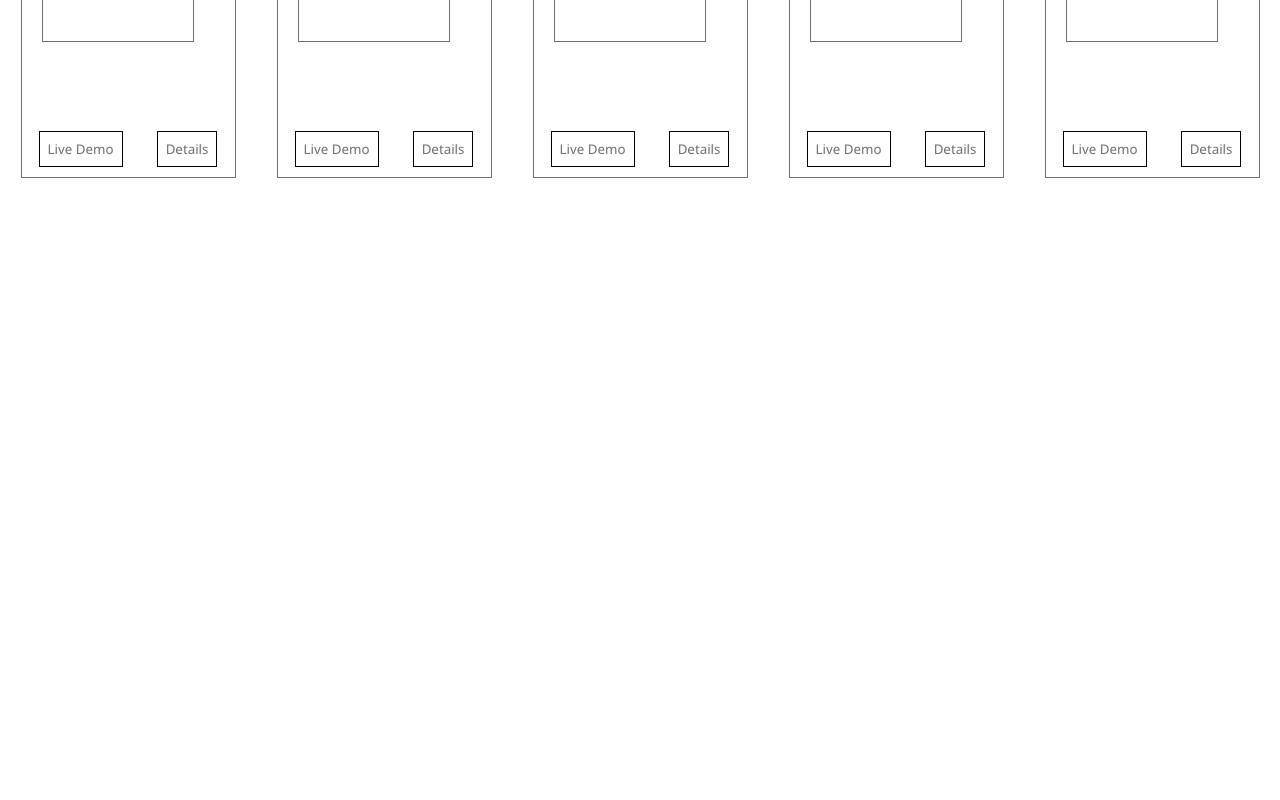
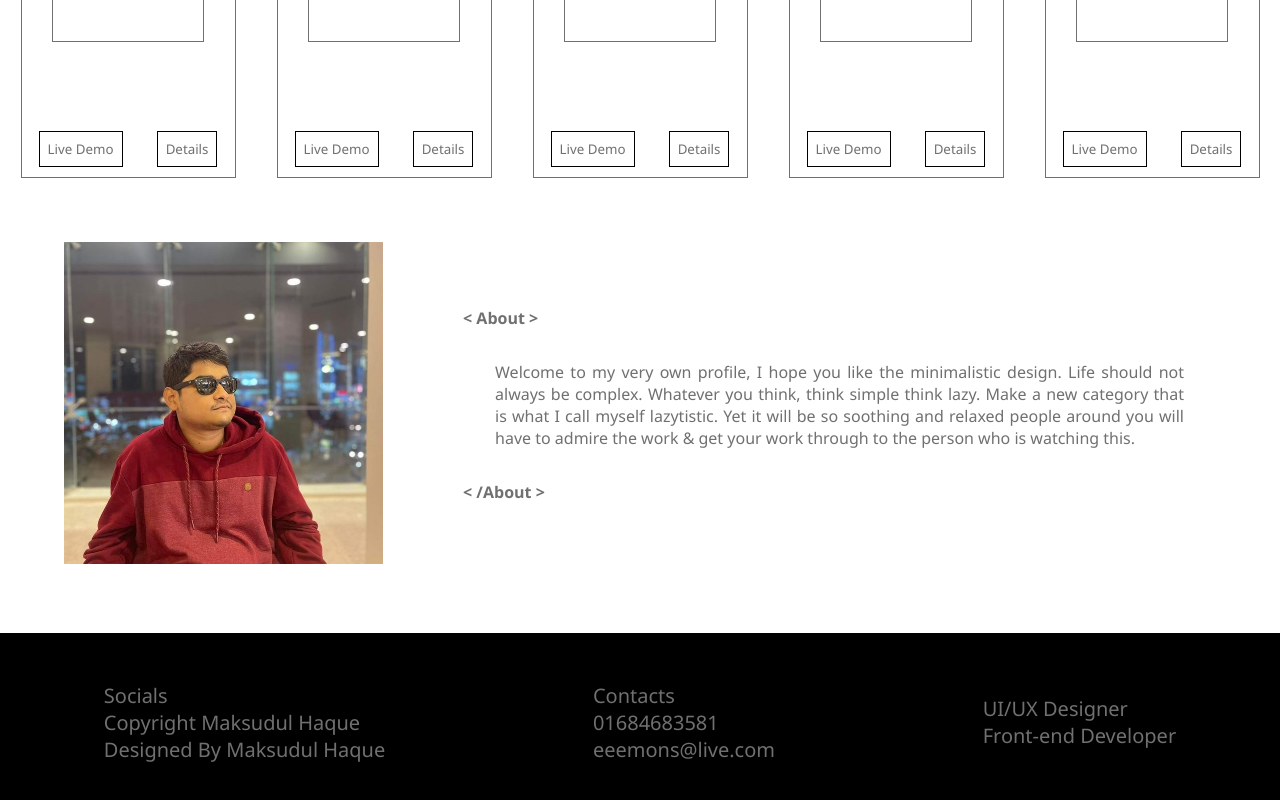
Before and after one commit to eeemons/maksudul-haque-portfolio-vue, a Vue app: page / in a window 1280 px wide. Shown: the part 606-1406 px from the top of the page. Before the commit the page ends 800 px from the top, so only its background shows below. Built offline with nearby package versions, Linux system fonts and the light colour scheme.

Commit message:
Added footer

```diff
--- a/src/App.vue
+++ b/src/App.vue
@@ -1,17 +1,21 @@
 <template>
-  <div>
+  <div class="items-container">
     <AppNavBar />
     <PortfolioItem />
+    <AboutItem />
+    <FooterItem />
   </div>
 </template>
 
 <script>
 import AppNavBar from "./components/nav-bar-item.vue";
 import PortfolioItem from "./components/portfolio-item.vue";
+import AboutItem from "./components/about-item.vue";
+import FooterItem from "./components/footer-item.vue";
 
 export default {
   name: "App",
-  components: { AppNavBar, PortfolioItem },
+  components: { AppNavBar, PortfolioItem, AboutItem, FooterItem },
 };
 </script>
 
--- a/src/components/Micro Components/work-card.vue
+++ b/src/components/Micro Components/work-card.vue
@@ -19,7 +19,7 @@
   width: 152px;
   height: 93px;
   border: 1px solid #707070;
-  margin: 20px;
+  margin: 20px auto;
 }
 
 .button-grp {
--- /dev/null
+++ b/src/components/about-item.vue
@@ -0,0 +1,67 @@
+<script></script>
+
+<template>
+  <div class="container">
+    <section class="img-container">
+      <img src="../assets/myself.jpg" alt="" />
+    </section>
+    <section class="txt-contaniner">
+      <p class="about-txt">&#60; About &#62;</p>
+      <p class="vision-txt">
+        Welcome to my very own profile, I hope you like the minimalistic design.
+        Life should not always be complex. Whatever you think, think simple
+        think lazy. Make a new category that is what I call myself lazytistic.
+        Yet it will be so soothing and relaxed people around you will have to
+        admire the work & get your work through to the person who is watching
+        this.
+      </p>
+      <p class="about-txt">&#60; &#47;About &#62;</p>
+    </section>
+  </div>
+</template>
+
+<style scoped>
+p {
+  color: #707070;
+}
+
+.container {
+  display: flex;
+  margin: 4rem;
+  gap: 5rem;
+  align-items: center;
+}
+
+.img-container {
+  width: 100%;
+}
+
+.img-container img {
+  width: 100%;
+  height: auto;
+}
+
+.txt-container {
+  flex: 50%;
+}
+.about-txt {
+  font-weight: 800;
+}
+
+.vision-txt {
+  margin: 2rem;
+  text-align: justify;
+}
+
+@media screen and (max-width: 426px) {
+  .container {
+    flex-direction: column;
+  }
+  .img-container {
+    width: 100vw;
+  }
+  .txt-container {
+    width: 100vw;
+  }
+}
+</style>
--- /dev/null
+++ b/src/components/footer-item.vue
@@ -0,0 +1,45 @@
+<script></script>
+
+<template>
+  <div class="container">
+    <div class="column">
+      <p>Socials</p>
+      <p>Copyright Maksudul Haque</p>
+      <p>Designed By Maksudul Haque</p>
+    </div>
+    <div class="column">
+      <p>Contacts</p>
+      <p>01684683581</p>
+      <p>eeemons@live.com</p>
+    </div>
+    <div class="column">
+      <p>UI/UX Designer</p>
+      <p>Front-end Developer</p>
+    </div>
+  </div>
+</template>
+
+<style scoped>
+h1,
+p,
+h2,
+h3,
+h4 {
+  color: #707070;
+  font-size: 1.25rem;
+}
+
+p:hover {
+  color: red;
+  cursor: pointer;
+}
+
+.container {
+  height: 179px;
+  background-color: black;
+  display: flex;
+  justify-content: space-around;
+  align-items: center;
+  overflow-x: hidden;
+}
+</style>
--- a/src/components/portfolio-item.vue
+++ b/src/components/portfolio-item.vue
@@ -76,7 +76,7 @@ p {
   position: relative;
 }
 
-@media screen and (max-width: 425px) {
+@media screen and (max-width: 426px) {
   .skill-section {
     margin: 4rem 0;
   }
```
Also changed, not shown: src/assets/myself.jpg (added).
